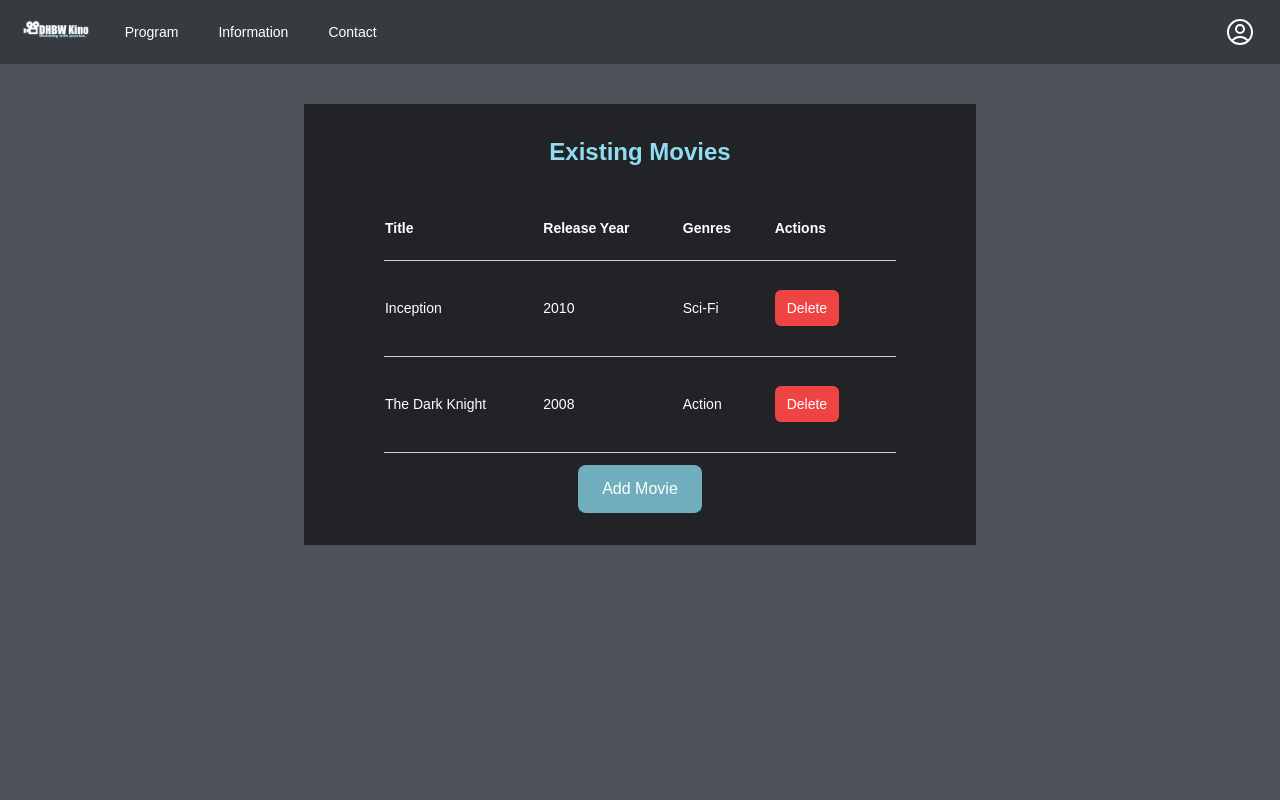
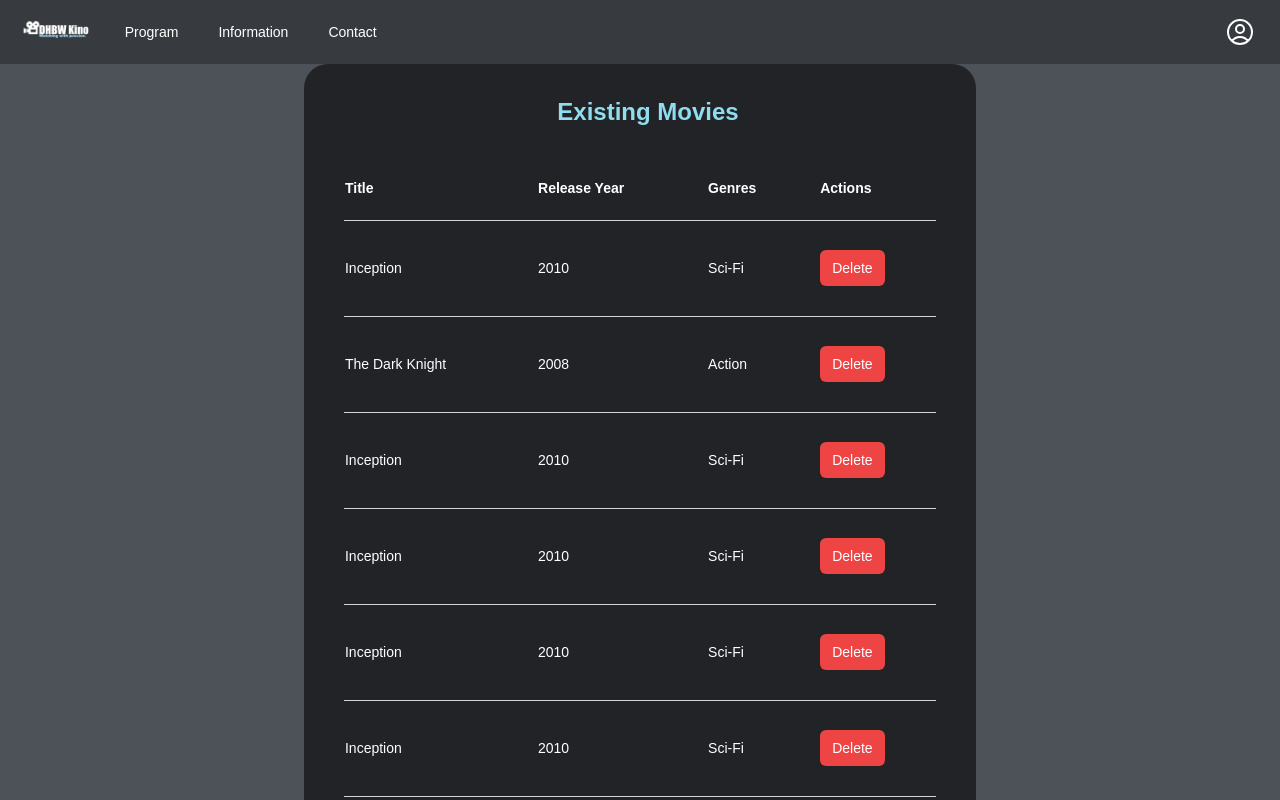
Before and after one commit to rickertmar/KinoticketFrontend, a Next.js app in the folder nextjs-blog/: page /admin/movies in a window 1280 px wide. Shown: the top 800 px of the page. Built offline with nearby package versions, Linux system fonts and the light colour scheme.

Commit message:
"Verbessert"

```diff
--- a/nextjs-blog/pages/admin/addmovie.js
+++ b/nextjs-blog/pages/admin/addmovie.js
@@ -1,14 +1,12 @@
 import React, { useState } from 'react';
 import axios from 'axios';
 import Head from 'next/head';
-import { useRouter } from 'next/router';
 
-const AddNewMovie = () => {
 
-  const router = useRouter();
+const AddNewMovie = ({ handleItemClick }) => {
   const cancelAddMovie=()=>{
-    router.back();
-  }
+      handleItemClick("movies");
+    }
 
   const [newMovie, setNewMovie] = useState({
     title: '',
@@ -50,17 +48,17 @@ const AddNewMovie = () => {
     } catch (error) {
       console.error('Error adding movie:', error);
     }
-    router.push(`\movies`);
+    handleItemClick("movies");
   };
 
   return (
 
-    <div className="my-3 flex flex-col justify-center items-center min-h-screen">
+    <div className=" flex flex-col justify-center items-center min-h-screen">
       <Head>
         <title>Add Movie</title>
         <meta name="description" content="Add a new movie to the list." />
       </Head>
-      <div className="mt-10 px-20 py-5 w-full max-w-2xl bg-primary-20">
+      <div className="mb-15 rounded-3xl px-20 py-5 w-full max-w-2xl bg-primary-20">
         <div className="mt-2 text-center text-2xl font-bold leading-9 tracking-tight text-accent-50">
           <h2 className="text-3xl font-extrabold tracking-tight sm:text-4xl bg-accent p-3 rounded">
             Add Movie
@@ -248,7 +246,7 @@ const AddNewMovie = () => {
           </button>
           <button
             onClick={cancelAddMovie}
-            className="w-full py-3 px-4 bg-accent-30 text-white font-medium rounded-md bg-red-500 hover:bg-red-400 focus:ring focus:ring-indigo-200 focus:ring-opacity-50"
+            className="w-full py-3 px-4 text-white font-medium rounded-md bg-red-500 hover:bg-red-400 focus:ring focus:ring-indigo-200 focus:ring-opacity-50"
             >
               Cancel
             </button>
--- a/nextjs-blog/pages/admin/dashboard.js
+++ b/nextjs-blog/pages/admin/dashboard.js
@@ -1,47 +1,50 @@
-import React, { useState, useEffect } from 'react';
-import UserManagement from './users';
-import Movies from './movies';
-import Tickets from './ticket';
-import Showing from './showing';
+import React, { useState, useEffect } from "react";
+import UserManagement from "./users";
+import Movies from "./movies";
+import Tickets from "./ticket";
+import Showing from "./showing";
+import AddNewMovie from "./addmovie";
 
 const Dashboard = ({ isAuthenticated, role }) => {
-  const [selectedItem, setSelectedItem] = useState('dashboard');
+  const [selectedItem, setSelectedItem] = useState("dashboard");
   const [showAccessDeniedMessage, setShowAccessDeniedMessage] = useState(false);
 
   const handleItemClick = (item) => {
+    console.log("Changing selectedItem to:", item); // Add this line
     setSelectedItem(item);
   };
 
   const ticketSalesData = [
-    { month: 'January', ticketsSold: 100, revenue: 5000 },
-    { month: 'February', ticketsSold: 120, revenue: 6000 },
-    { month: 'March', ticketsSold: 80, revenue: 4000 },
+    { month: "January", ticketsSold: 100, revenue: 5000 },
+    { month: "February", ticketsSold: 120, revenue: 6000 },
+    { month: "March", ticketsSold: 80, revenue: 4000 },
     // Add more data as needed
   ];
 
   useEffect(() => {
-    if (!isAuthenticated || role !== 'ADMIN') {
+    if (!isAuthenticated || role !== "ADMIN") {
       setShowAccessDeniedMessage(true);
     } else {
       setShowAccessDeniedMessage(false);
     }
   }, [isAuthenticated, role]);
 
-
   return (
     <div className="flex h-screen">
       {/* Sidebar */}
       <aside className="bg-primary-20 text-white w-64">
         <div className="p-4">
-          <h1 className="text-2xl font-semibold mb-4 text-accent-50">Cinema Admin</h1>
+          <h1 className="text-2xl font-semibold mb-4 text-accent-50">
+            Cinema Admin
+          </h1>
           <nav className="mt-6">
             <ul>
               <li className="mb-4">
                 <a
                   href="#"
-                  onClick={() => handleItemClick('dashboard')}
+                  onClick={() => handleItemClick("dashboard")}
                   className={`flex items-center text-white ${
-                    selectedItem === 'dashboard' ? 'opacity-100' : 'opacity-75'
+                    selectedItem === "dashboard" ? "opacity-100" : "opacity-75"
                   } hover:opacity-100 transition duration-300`}
                 >
                   <svg
@@ -64,9 +67,9 @@ const Dashboard = ({ isAuthenticated, role }) => {
               <li className="mb-4">
                 <a
                   href="#"
-                  onClick={() => handleItemClick('movies')}
+                  onClick={() => handleItemClick("movies")}
                   className={`flex items-center text-white ${
-                    selectedItem === 'movies' ? 'opacity-100' : 'opacity-75'
+                    selectedItem === "movies" ? "opacity-100" : "opacity-75"
                   } hover:opacity-100 transition duration-300`}
                 >
                   <svg
@@ -89,9 +92,9 @@ const Dashboard = ({ isAuthenticated, role }) => {
               <li className="mb-4">
                 <a
                   href="#"
-                  onClick={() => handleItemClick('users')}
+                  onClick={() => handleItemClick("users")}
                   className={`flex items-center text-white ${
-                    selectedItem === 'users' ? 'opacity-100' : 'opacity-75'
+                    selectedItem === "users" ? "opacity-100" : "opacity-75"
                   } hover:opacity-100 transition duration-300`}
                 >
                   <svg
@@ -115,9 +118,9 @@ const Dashboard = ({ isAuthenticated, role }) => {
               <li className="mb-4">
                 <a
                   href="#"
-    onClick={() => handleItemClick('showing')}
+                  onClick={() => handleItemClick("showing")}
                   className={`flex items-center text-white ${
-      selectedItem === 'showing' ? 'opacity-100' : 'opacity-75'
+                    selectedItem === "showing" ? "opacity-100" : "opacity-75"
                   } hover:opacity-100 transition duration-300`}
                 >
                   <svg
@@ -149,7 +152,7 @@ const Dashboard = ({ isAuthenticated, role }) => {
             Access Denied! You do not have permission to access this page.
           </div>
         )}
-        {selectedItem === 'dashboard' && !showAccessDeniedMessage && (
+        {selectedItem === "dashboard" && !showAccessDeniedMessage && (
           <div className="flex flex-col items-center justify-center">
             <h1 className="text-2xl font-semibold mb-4">Admin Dashboard</h1>
             <p>Welcome to the admin dashboard page.</p>
@@ -158,17 +161,23 @@ const Dashboard = ({ isAuthenticated, role }) => {
             </div>
           </div>
         )}
-        {selectedItem === 'movies' && !showAccessDeniedMessage && (
+        {selectedItem === "addmovie" && !showAccessDeniedMessage && (
+          <div>
+            <AddNewMovie handleItemClick={handleItemClick}/>
+          </div>
+        )}
+
+        {selectedItem === "movies" && !showAccessDeniedMessage && (
           <div>
             {/* Your Movies component JSX */}
-            <Movies setSelectedItem={setSelectedItem} />
+            <Movies handleItemClick={handleItemClick} />
           </div>
         )}
-        {selectedItem === 'users' && !showAccessDeniedMessage && (
+        {selectedItem === "users" && !showAccessDeniedMessage && (
           <UserManagement />
         )}
 
-{selectedItem === 'showing' && !showAccessDeniedMessage && (
+        {selectedItem === "showing" && !showAccessDeniedMessage && (
           <div>
             <Showing />
           </div>
--- a/nextjs-blog/pages/admin/movies.js
+++ b/nextjs-blog/pages/admin/movies.js
@@ -1,13 +1,12 @@
 import React, { useState } from 'react';
 import axios from 'axios';
-import Head from 'next/head';
-import { useRouter } from 'next/router';
 
-const AddMovie = () => {
-  const router = useRouter();
-  const continueAddMovie=()=>{
-    router.push(`\addmovie`);
+
+const AddMovie = ({ handleItemClick }) => {
+  const continueAddMovie = () => {
+    handleItemClick("addmovie");
   }
+
 
   const [movies, setMovies] = useState([
     {
@@ -37,6 +36,58 @@ const AddMovie = () => {
       releaseCountry: 'USA',
       imageSrc: 'dark-knight.jpg',
       actors: 'Christian Bale, Heath Ledger, Aaron Eckhart',
+    },{
+      id: 3,
+      title: 'Inception',
+      fsk: 'FSK16',
+      description: 'A thief who steals corporate secrets through the use of dream-sharing technology is given the inverse task of planting an idea into the mind of a C.E.O.',
+      releaseYear: '2010',
+      genres: 'Sci-Fi',
+      director: 'Christopher Nolan',
+      runningWeek: 1,
+      runtime: '148 minutes',
+      releaseCountry: 'USA',
+      imageSrc: 'inception.jpg',
+      actors: 'Leonardo DiCaprio, Joseph Gordon-Levitt, Ellen Page',
+    },{
+      id: 4,
+      title: 'Inception',
+      fsk: 'FSK16',
+      description: 'A thief who steals corporate secrets through the use of dream-sharing technology is given the inverse task of planting an idea into the mind of a C.E.O.',
+      releaseYear: '2010',
+      genres: 'Sci-Fi',
+      director: 'Christopher Nolan',
+      runningWeek: 1,
+      runtime: '148 minutes',
+      releaseCountry: 'USA',
+      imageSrc: 'inception.jpg',
+      actors: 'Leonardo DiCaprio, Joseph Gordon-Levitt, Ellen Page',
+    },{
+      id: 5,
+      title: 'Inception',
+      fsk: 'FSK16',
+      description: 'A thief who steals corporate secrets through the use of dream-sharing technology is given the inverse task of planting an idea into the mind of a C.E.O.',
+      releaseYear: '2010',
+      genres: 'Sci-Fi',
+      director: 'Christopher Nolan',
+      runningWeek: 1,
+      runtime: '148 minutes',
+      releaseCountry: 'USA',
+      imageSrc: 'inception.jpg',
+      actors: 'Leonardo DiCaprio, Joseph Gordon-Levitt, Ellen Page',
+    },{
+      id: 6,
+      title: 'Inception',
+      fsk: 'FSK16',
+      description: 'A thief who steals corporate secrets through the use of dream-sharing technology is given the inverse task of planting an idea into the mind of a C.E.O.',
+      releaseYear: '2010',
+      genres: 'Sci-Fi',
+      director: 'Christopher Nolan',
+      runningWeek: 1,
+      runtime: '148 minutes',
+      releaseCountry: 'USA',
+      imageSrc: 'inception.jpg',
+      actors: 'Leonardo DiCaprio, Joseph Gordon-Levitt, Ellen Page',
     },
   ]);
 
@@ -94,9 +145,9 @@ const AddMovie = () => {
   return (
 
     <div className="flex flex-col justify-center items-center my-">
-  <div className="mt-10 px-20 py-5 w-full max-w-2xl flex flex-1 flex-col bg-primary-20 justify-center items-center">
-    <h2 className="flex justify-center items-center text-2xl font-semibold text-accent-50 mb-4 bg-accent p-3 rounded w-full">Existing Movies</h2>
-    <div className="overflow-y-auto flex-1 w-full"> {/* Add overflow-y-auto and flex-1 */}
+ <div className="rounded-3xl mb-15 px-10 py-5 w-full max-w-2xl flex flex-1 flex-col bg-primary-20 justify-center items-center">
+    <h2 className="flex ml-4 justify-center items-center text-2xl font-semibold text-accent-50 mb-4 bg-accent p-3 rounded w-full">Existing Movies</h2>
+    <div className="overflow-y-auto flex-1 w-full">
       {movies.length > 0 ? (
         <table className="min-w-full">
           <thead>
@@ -113,7 +164,7 @@ const AddMovie = () => {
                 <td className="text-sm pr-6 whitespace-no-wrap text-white tracking-normal leading-4">{movie.title}</td>
                 <td className="text-sm pr-6 whitespace-no-wrap text-white tracking-normal leading-4">{movie.releaseYear}</td>
                 <td className="text-sm pr-6 whitespace-no-wrap text-white tracking-normal leading-4">{movie.genres}</td>
-                <td className="text-sm pr-6">
+                <td className="text-sm">
                   <button
                     onClick={() => handleDeleteMovie(movie.id)}
                     className="px-3 py-2 bg-red-500 hover:bg-red-600 text-white rounded-md mr-2"
```
Lines whose indentation alone changed are shown as unchanged.
